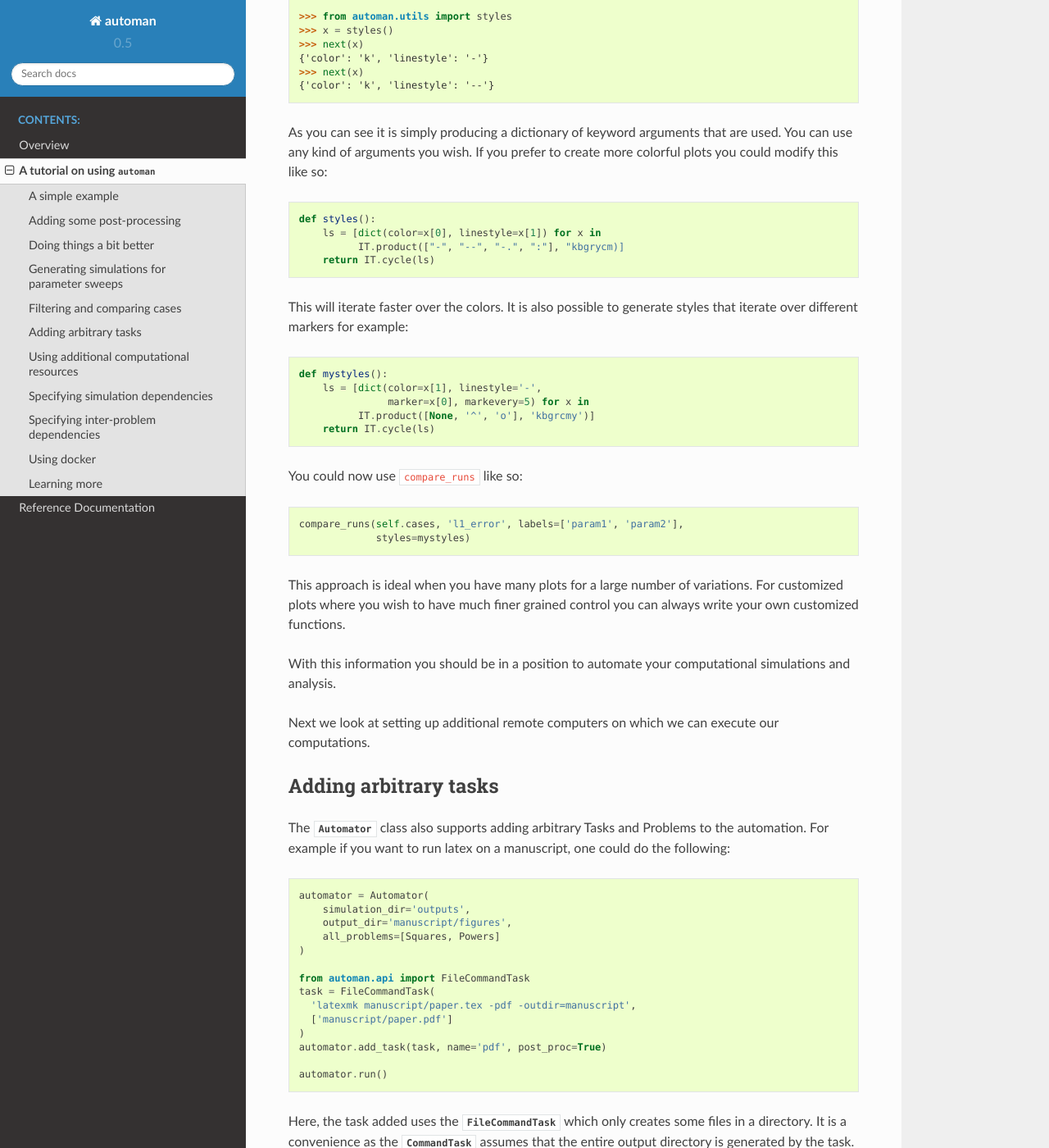
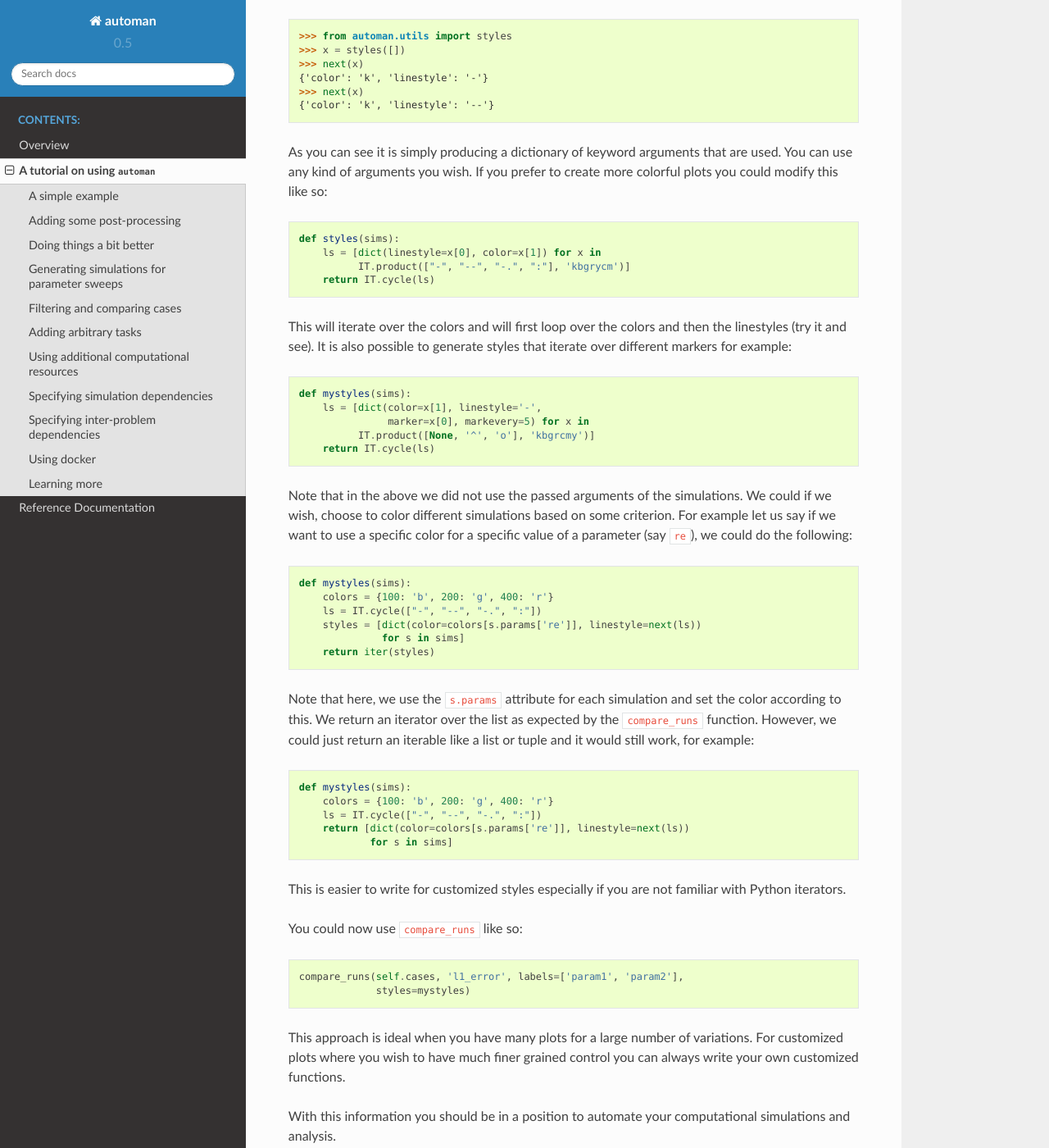
Before and after one commit to pypr/automan, a Sphinx documentation site: the page built from docs/source/tutorial.rst, in a window 1280 px wide and 1400 px high, scrolled down 12873 px. Shown: the whole window at 82% size. Built offline with Sphinx 7.4.7 and the Read the Docs theme 2.0.0, drawn with Linux system fonts in a browser that asks for light colours; some of the changed text lies outside the part shown.

Commit message:
Minor change to styles function.
We now pass the simulations to the styles function that is used by
`compare_runs`.  It may also return any iterable or an iterator.  This
is tested and documented.

```diff
--- a/docs/source/tutorial.rst
+++ b/docs/source/tutorial.rst
@@ -591,18 +591,19 @@ instances. The ``l1_error`` method defines a common plot method, this could
 also be a generic callable which is passed the simulation instance. So the
 ``compare_runs`` function will loop over all the cases given to it, in the
 specified order, and call the ``l1_error`` method/function for each case.
-``compare_runs`` also takes a ``styles`` keyword argument that should return
-an iterator of any matplotlib style options. The idea employed here is very
-general and while the above uses matplotlib, one could in principle use
-anything else. See the function documentation for more information. Here is a
-short example that demonstrates how one may use the ``styles`` keyword
-argument. We look at the default implementation for the styles. The idea is
-that for each plot you want a different plotting style, say a different line
-style or color or marker. The default implementation is::
+``compare_runs`` also takes a ``styles`` keyword argument that is passed the
+sequence of simulations and should return an iterator of any matplotlib style
+options. The idea employed here is very general and while the above uses
+matplotlib, one could in principle use anything else. See the function
+documentation for more information. Here is a short example that demonstrates
+how one may use the ``styles`` keyword argument. We look at the default
+implementation for the styles. The idea is that for each plot you want a
+different plotting style, say a different line style or color or marker. The
+default implementation is::
 
   import itertools as IT
 
-  def styles():
+  def styles(sims):
       ls = [dict(color=x[0], linestyle=x[1]) for x in
             IT.product("kbgr", ["-", "--", "-.", ":"])]
       return IT.cycle(ls)
@@ -610,7 +611,7 @@ style or color or marker. The default implementation is::
 Let us see what this does::
 
   >>> from automan.utils import styles
-  >>> x = styles()
+  >>> x = styles([])
   >>> next(x)
   {'color': 'k', 'linestyle': '-'}
   >>> next(x)
@@ -620,19 +621,46 @@ As you can see it is simply producing a dictionary of keyword arguments that
 are used. You can use any kind of arguments you wish. If you prefer to create
 more colorful plots you could modify this like so::
 
-  def styles():
-      ls = [dict(color=x[0], linestyle=x[1]) for x in
-            IT.product(["-", "--", "-.", ":"], "kbgrycm)]
+  def styles(sims):
+      ls = [dict(linestyle=x[0], color=x[1]) for x in
+            IT.product(["-", "--", "-.", ":"], 'kbgrycm')]
       return IT.cycle(ls)
 
-This will iterate faster over the colors. It is also possible to generate
-styles that iterate over different markers for example::
+This will iterate over the colors and will first loop over the colors and then
+the linestyles (try it and see). It is also possible to generate styles that
+iterate over different markers for example::
 
-  def mystyles():
+  def mystyles(sims):
       ls = [dict(color=x[1], linestyle='-',
                  marker=x[0], markevery=5) for x in
             IT.product([None, '^', 'o'], 'kbgrcmy')]
       return IT.cycle(ls)
+
+Note that in the above we did not use the passed arguments of the simulations.
+We could if we wish, choose to color different simulations based on some
+criterion. For example let us say if we want to use a specific color for a
+specific value of a parameter (say ``re``), we could do the following::
+
+  def mystyles(sims):
+      colors = {100: 'b', 200: 'g', 400: 'r'}
+      ls = IT.cycle(["-", "--", "-.", ":"])
+      styles = [dict(color=colors[s.params['re']], linestyle=next(ls))
+                for s in sims]
+      return iter(styles)
+
+Note that here, we use the ``s.params`` attribute for each simulation and set
+the color according to this. We return an iterator over the list as expected
+by the ``compare_runs`` function. However, we could just return an iterable
+like a list or tuple and it would still work, for example::
+
+  def mystyles(sims):
+      colors = {100: 'b', 200: 'g', 400: 'r'}
+      ls = IT.cycle(["-", "--", "-.", ":"])
+      return [dict(color=colors[s.params['re']], linestyle=next(ls))
+              for s in sims]
+
+This is easier to write for customized styles especially if you are not
+familiar with Python iterators.
 
 You could now use ``compare_runs`` like so::
 
```
Also changed, not shown: 2 other files.
